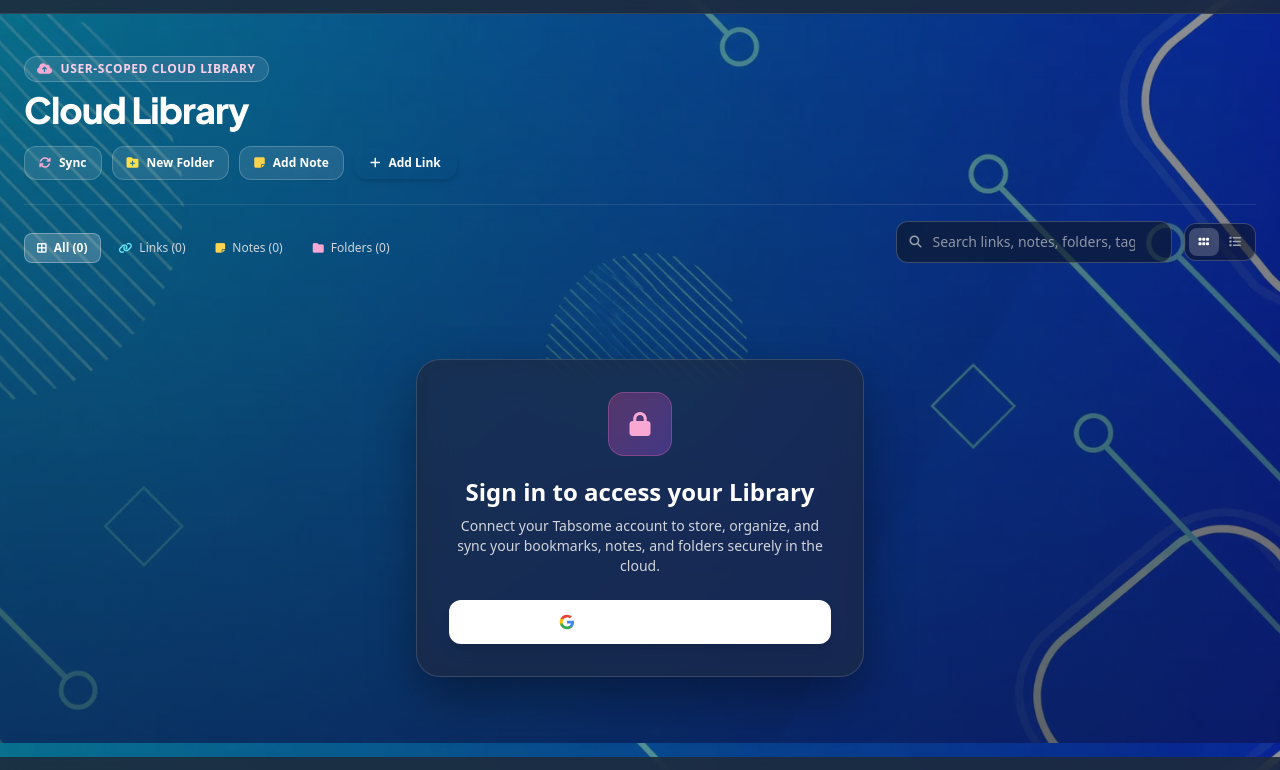
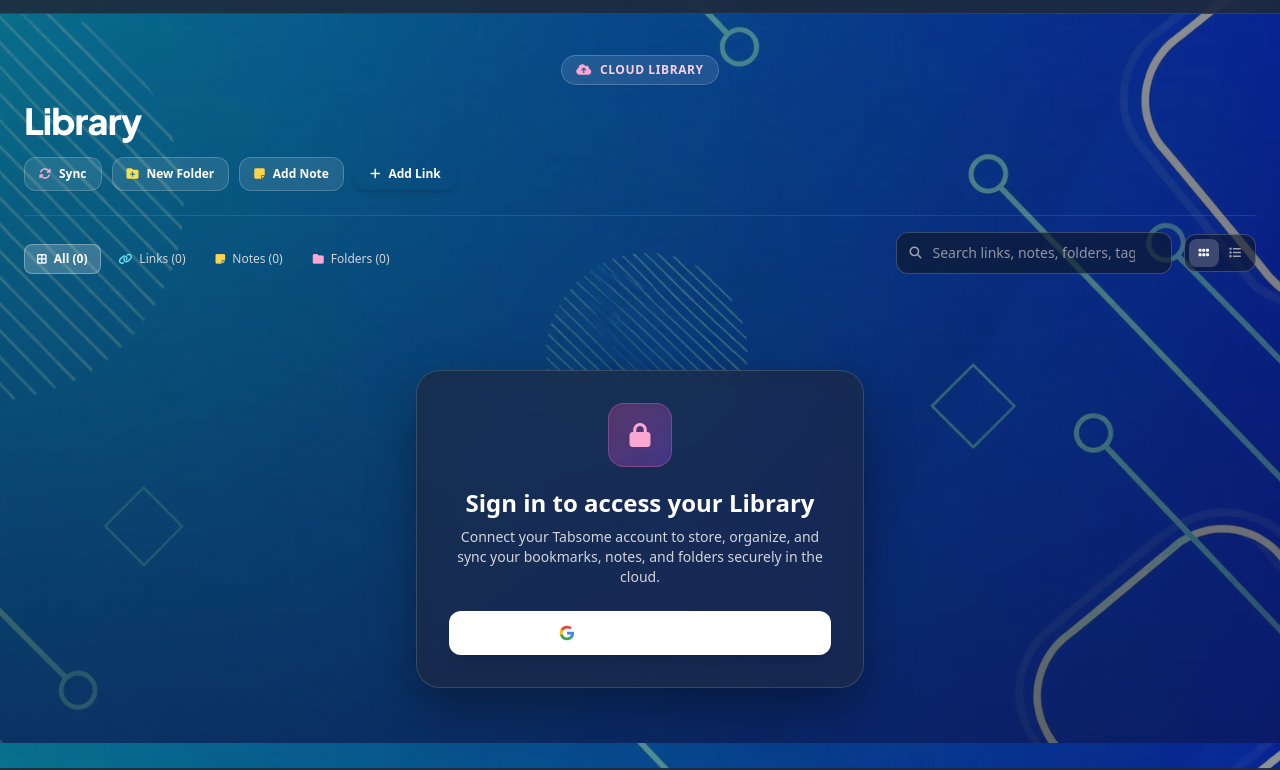
Before and after one commit to KishorJena/Tabsome, a website: page library.html in a window 1280 px wide. Shown: the part 57-827 px from the top of the page. Drawn offline with nearby package versions, Linux system fonts and the light colour scheme.

Commit message:
centere tags

```diff
--- a/library.html
+++ b/library.html
@@ -274,18 +274,22 @@
     <section class="pt-28 pb-4 flex-shrink-0">
         <div class="max-w-7xl mx-auto px-6">
 
+            <!-- Centered Cloud Library Tag -->
+            <div class="flex justify-center mb-4">
+                <div
+                    class="inline-flex items-center gap-2 px-3.5 py-1.5 rounded-full bg-white/10 border border-white/20 text-xs font-semibold uppercase tracking-wider text-pink-200 shadow-sm">
+                    <i class="fas fa-cloud-arrow-up text-pink-300"></i>
+                    <span>Cloud Library</span>
+                </div>
+            </div>
+
             <!-- Main Title & Collection Control Row -->
             <div class="flex flex-col lg:flex-row lg:items-center justify-between gap-4 border-b border-white/10 pb-6">
                 <div>
-                    <div
-                        class="inline-flex items-center gap-2 px-3 py-1 rounded-full bg-white/10 border border-white/20 text-xs font-semibold uppercase tracking-wider text-pink-200 mb-2">
-                        <i class="fas fa-cloud-arrow-up text-pink-300"></i>
-                        <span>User-Scoped Cloud Library</span>
-                    </div>
                     <div class="flex items-center gap-3">
                         <h1
                             class="heading-font text-3xl sm:text-4xl font-black tracking-tight text-white flex items-center gap-3">
-                            <span>Cloud Library</span>
+                            <span>Library</span>
                         </h1>
                         <span id="activeCollectionBadge"
                             class="hidden text-xs sm:text-sm font-semibold px-3 py-1 rounded-full bg-pink-500/20 border border-pink-400/30 text-pink-200"></span>
@@ -387,7 +391,8 @@
 
                     <!-- Search Input -->
                     <div class="relative flex-1 sm:w-72">
-                        <i class="fas fa-search absolute left-3.5 top-1/2 -translate-y-1/2 text-gray-400 text-xs pointer-events-none"></i>
+                        <i
+                            class="fas fa-search absolute left-3.5 top-1/2 -translate-y-1/2 text-gray-400 text-xs pointer-events-none"></i>
                         <input type="text" id="librarySearchInput" placeholder="Search links, notes, folders, tags..."
                             class="w-full bg-slate-900/60 hover:bg-slate-900/80 border border-white/20 rounded-xl pl-9 pr-9 py-2.5 text-xs sm:text-sm text-white placeholder-gray-400 focus:outline-none focus:ring-2 focus:ring-purple-400 transition" />
                         <button id="clearSearchBtn"
```
Also changed, not shown: speed-dials.html (+9 -4 lines).
